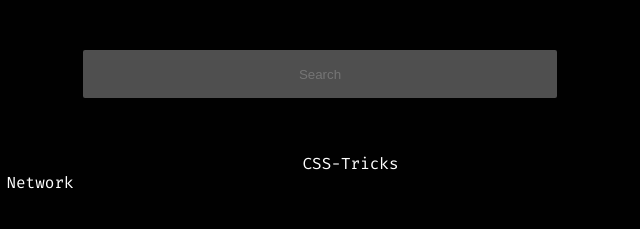
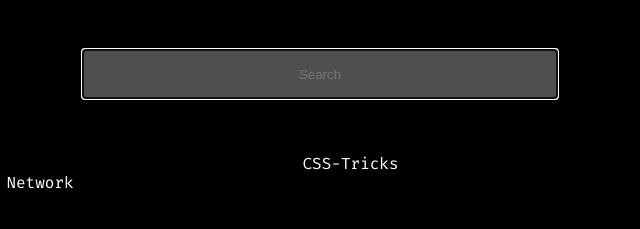
Before and after one commit to ccam/newTab, a website: page docs/index.html in a window 1280 px wide. Shown: the part 265-494 px from the top of the page, 320-960 px from the left. Drawn offline with Linux system fonts and the light colour scheme; a web font is replaced by a local one.

Commit message:
make input autofocus

```diff
--- a/docs/index.html
+++ b/docs/index.html
@@ -21,7 +21,7 @@
   </header>
 
   <div class="search-container">
-    <input type="text" placeholder="Search" class="search">
+    <input type="text" placeholder="Search" class="search" autofocus>
   </div>
 
   <div class="links">
```
